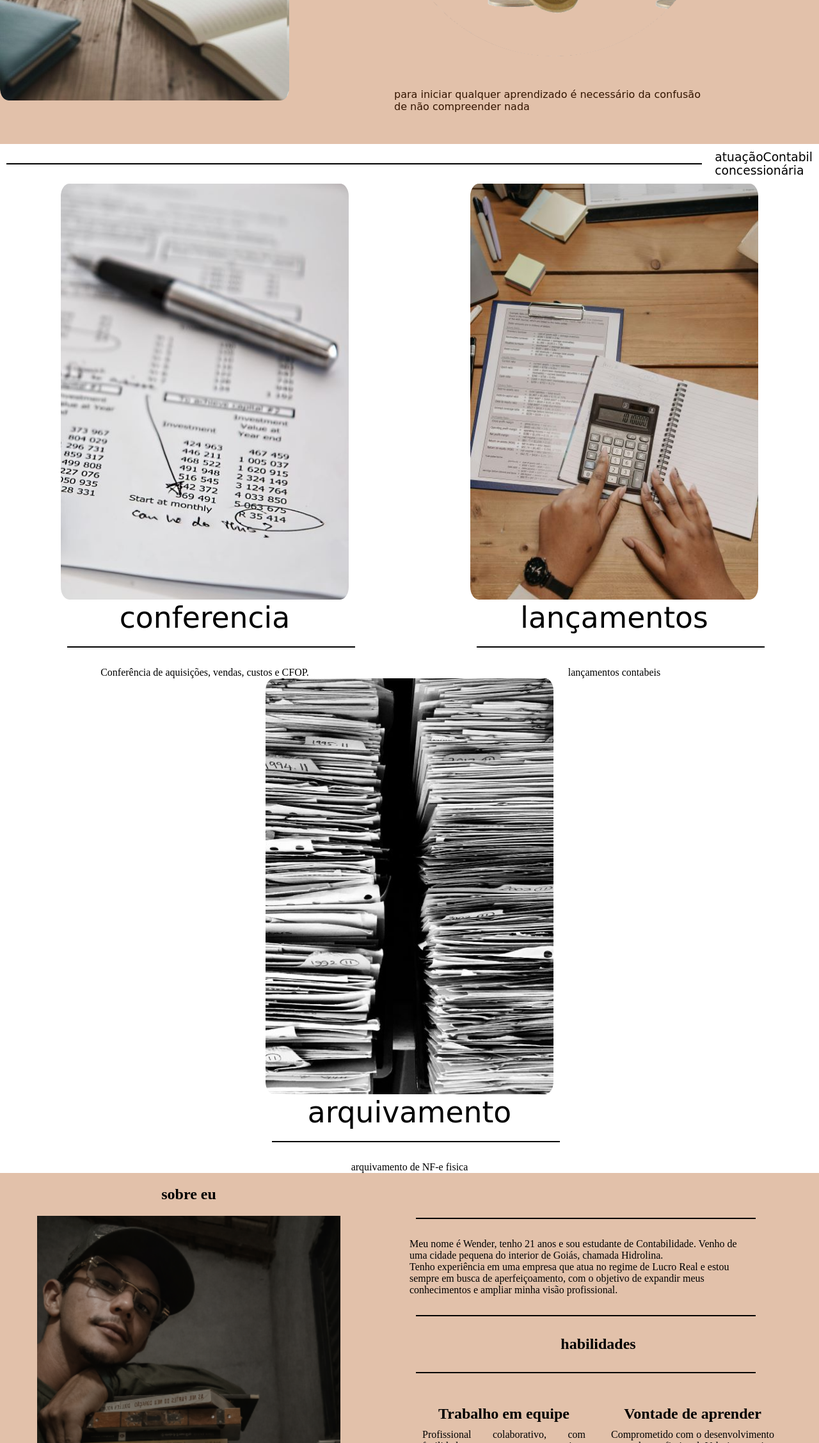
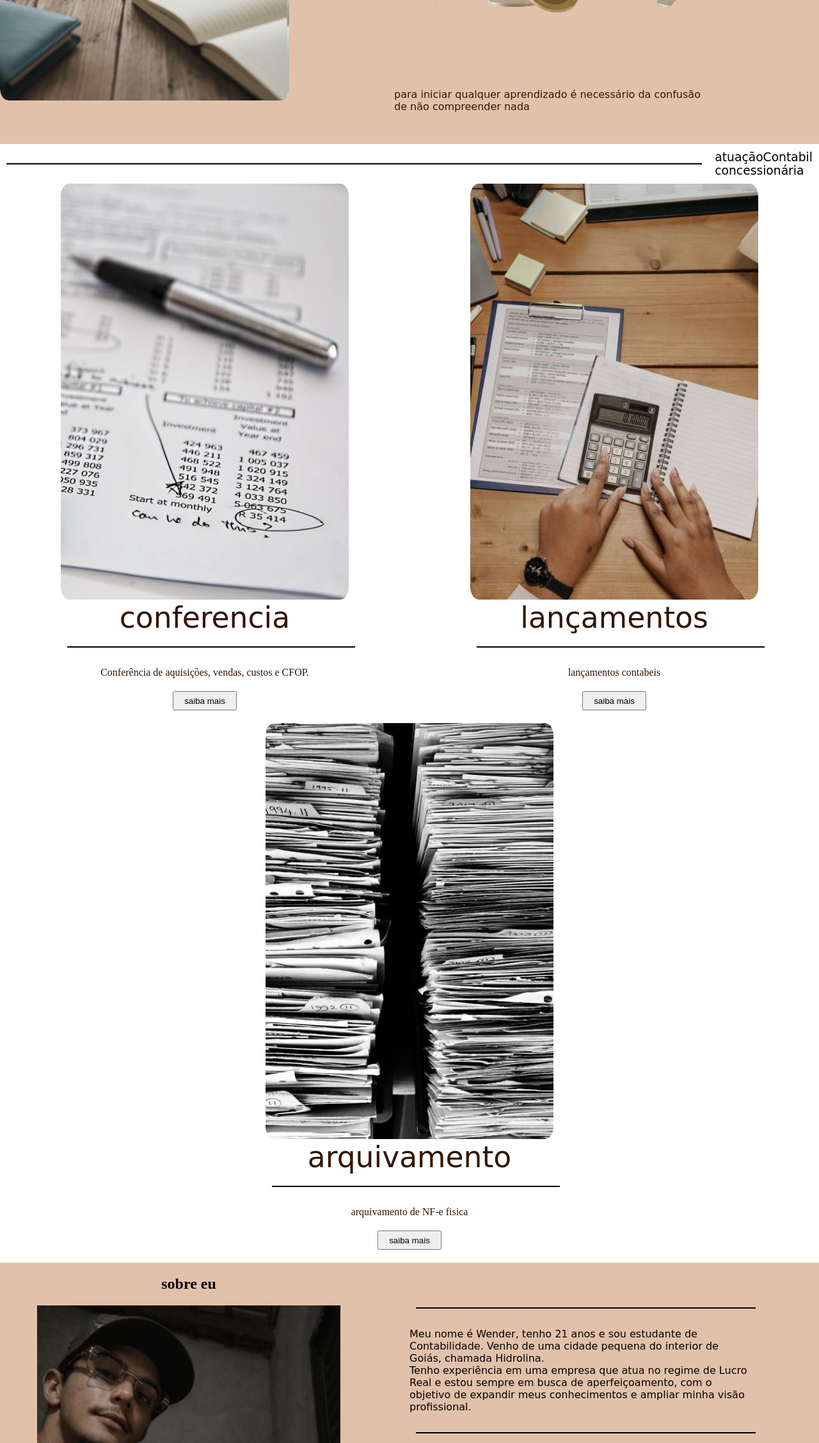
Before and after one commit to wenderWRS3/port, a plain HTML site: page index.html in a window 1280 px wide. Shown: the part 545-2800 px from the top of the page at 64% size. Drawn offline with nearby package versions, Linux system fonts and the light colour scheme; a web font is replaced by a local one.

Commit message:
quais la

```diff
--- a/index.html
+++ b/index.html
@@ -11,7 +11,7 @@
   <link rel="stylesheet"
     href="https://fonts.googleapis.com/css2?family=Material+Symbols+Outlined:opsz,wght,FILL,GRAD@20..48,100..700,0..1,-50..200&icon_names=mail" />
   <script src="https://kit.fontawesome.com/ab5f4594c7.js" crossorigin="anonymous"></script>
-  <title>texte </title>
+  <title>portifolio</title>
 </head>
 
 <body>
@@ -67,20 +67,21 @@
     <div class="atuação">
 
 
-      <div class="cartaoGerao">
+      <div id="conferencia" class="cartaoGerao">
         <div class="divDaImagem">
           <img src="src/img.section/calculator-385506_1920.jpg" alt="conferencia" class="imagemAtuaçao">
         </div>
 
-        <div class="cartao">
+        <div  class="cartao">
           <h2 class="tituloCartao">conferencia</h2>
           <div class="linha"></div>
           <p class="descriçao">Conferência de aquisições, vendas, custos e CFOP.</p>
+          <button id="butConferencia" onclick="confer()">saiba mais </button>
         </div>
       </div>
 
       <!--carte dois-->
-      <div class="cartaoGerao">
+      <div id="lançamentoos" class="cartaoGerao">
         <div class="divDaImagem">
           <img src="src/img.section/conferencia.jpg" alt="lançamentos" class="imagemAtuaçao">
         </div>
@@ -89,20 +90,22 @@
           <h2 class="tituloCartao">lançamentos</h2>
           <div class="linha"></div>
           <p class="descriçao">lançamentos contabeis </p>
+          <button id="butLancamento"> saiba mais</button>
         </div>
       </div>
 
       <!--carte tres -->
 
-      <div class="cartaoGerao">
+      <div id="aquirvar" class="cartaoGerao">
         <div class="divDaImagem">
           <img src="src/img.section/aquirvar.jpg" alt="arquivamento" class="imagemAtuaçao">
         </div>
 
         <div class="cartao">
-          <h2 class="tituloCartao">arquivamento</h2>
+          <h2 is class="tituloCartao">arquivamento</h2>
           <div class="linha"></div>
           <p class="descriçao">arquivamento de NF-e fisica </p>
+          <button id="butArquivamento" onclick="">saiba mais</button>
         </div>
       </div>
 
--- a/src/por.css
+++ b/src/por.css
@@ -1,4 +1,5 @@
   @import url('https://fonts.googleapis.com/css2?family=Borel&family=Cherry+Cream+Soda&family=Croissant+One&family=Inconsolata:wght@200..900&family=Lobster&family=Lugrasimo&display=swap');
+  @import url('https://fonts.googleapis.com/css2?family=Borel&family=Cherry+Cream+Soda&family=Croissant+One&family=DM+Serif+Text:ital@0;1&family=Inconsolata:wght@200..900&family=Lobster&family=Lugrasimo&display=swap');
 
   * {
       padding: 0px;
@@ -147,6 +148,58 @@
       font-style: normal;
   }
 
+  #conferencia {
+    color: #331500;
+  }
+
+  #lançamentoos{color: #331500;}
+
+  #aquirvar{color: #331500;}
+
+  .putis{
+     display: none;
+  }
+
+  /*butao da conferencia */
+  #butConferencia {
+      margin: 20px;
+      height: 30px;
+      width: 100px;
+      transition: all 140ms;
+  }
+
+  #butConferencia:hover {
+      transform: scale(1.8);
+      background-color: #CF8C5D;
+
+  }
+
+  /*butao lançamento */
+  #butLancamento {
+      margin: 20px;
+      height: 30px;
+      width: 100px;
+      transition: all 140ms;
+  }
+
+  #butLancamento:hover {
+      transform: scale(1.8);
+      background-color: #CF8C5D;
+  }
+
+  /*butao de aquivamento*/
+  #butArquivamento {
+      margin: 20px;
+      height: 30px;
+      width: 100px;
+      transition: all 140ms;
+  }
+
+  #butArquivamento:hover {
+      transform: scale(1.8);
+      background-color: #CF8C5D;
+  }
+
   .imagemAtuaçao {
       width: 450px;
       height: 650px;
@@ -159,13 +212,15 @@
       background-color: var(--cor2);
 
   }
- #bof{
+
+  #bof {
       margin: 20px;
   }
+
   #imagemWender {
       height: 80%;
       border-radius: 0px;
-      margin: 10px auto ;
+      margin: 10px auto;
   }
 
   #euEsquerdo {
@@ -177,9 +232,14 @@
       width: 50%;
       margin: 40px 50px;
   }
-  .cartaoEu{
+
+  .cartaoEu {
       width: 90%;
+      font-family: "Lugrasimo", cursive;
+      font-weight: 400;
+      font-style: normal;
   }
+
   #quemSouEu {
       width: 90%;
   }
@@ -190,46 +250,66 @@
       margin: 30px 10px;
       width: 90%;
   }
-  #habilidadest{
+
+  #habilidadest {
       text-align: center;
   }
-  #final{
+
+  #final {
       height: auto;
       background-color: white;
 
 
   }
-  #conteinerEu1{
+
+  #conteinerEu1 {
       display: flex;
 
   }
-   #conteinerEu2{
+
+  #conteinerEu2 {
       display: flex;
 
   }
-  .conteinerEu001{
+
+  .conteinerEu001 {
       width: 50%;
       margin: 20px;
   }
-  .tituluEu{
+
+  .tituluEu {
       text-align: center;
-    margin-bottom: 10px ;
+      margin-bottom: 10px;
+      font-family: "Lobster", sans-serif;
+      font-weight: 400;
+      font-style: normal;
   }
-  .habilidadesEu{
+
+  .habilidadesEu {
       text-align: justify;
+      font-family: "Lobster", sans-serif;
+      font-weight: 400;
+      font-style: normal;
   }
 
 
-  #finalLista{
+  #finalLista {
       display: flex;
       justify-content: center;
       background-color: var(--cor2);
   }
-  .lista010{
 
+  .lista010 {
+      transition: all 40ms;
       list-style: none;
       margin: 30px;
   }
-i{
+
+  .lista010:hover {
+
+      transform: scale(1.8);
+  }
+
+  i {
       margin: 30px 50px;
   }
--- a/src/por.js
+++ b/src/por.js
@@ -1,11 +1,20 @@
-var opa = document.getElementById("abc")
-var op = document.getElementById("a1")
+alert("portfólio incompleto")
+alert("peço um pouco de compreensão")
+var lan = document.getElementById("lançamentoos")
+var arqui = document.getElementById("aquirvar")
+var con = document.getElementById("conferencia")
 
 
-function j1(){
-if (op.classList.contains('ligado')) {
-    op.classList.remove('ligado')
-}else{
-    op.classList.add('ligado')
+function confer() {
+    if (arqui.classList.contains("putis")) {
+        arqui.classList.remove('putis')
+        lan.classList.remove('putis')
+        console.log("oiw")
+    } else {
+        arqui.classList.add('putis')
+        lan.classList.add('putis')
+        console.log("jn")
+    }
 }
-}
+//criaçao de atuçao
+var div =document.createElement('div')
```
Lines whose indentation alone changed are shown as unchanged.
